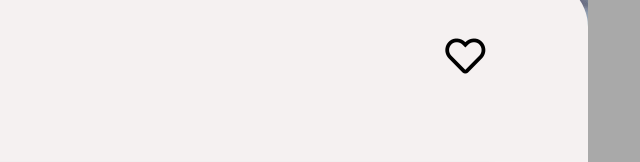
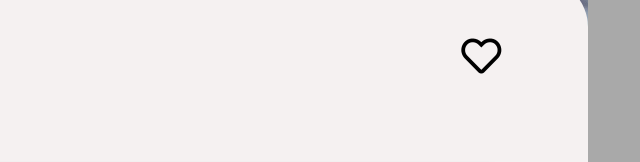
Before and after one commit to estkon/EstherBertolini_3_03122020, a website: page menus/a-la-française.html in a window 1280 px wide. Shown: the part 351-513 px from the top of the page, 628-1268 px from the left. Drawn offline with Linux system fonts and the light colour scheme; a web font is replaced by a local one.

Commit message:
coeurs menu et carte menu

```diff
--- a/sass/base/_base.scss
+++ b/sass/base/_base.scss
@@ -122,6 +122,9 @@ a {
   .header__img {
     width: 90%;
   }
+  .menu_contenu .titre{
+	padding-right: 6%;
+  }
   .restaurants {
     width: 45%;
   }
@@ -150,7 +153,7 @@ a {
     padding-left: 60px;
   }
   .restaurants__textandheart--btn {
-    margin-right: 85px;
+    margin-right: 0px;
 
   }
   h3 {
```
Also changed, not shown: public/css/style.css, 1 other file.
